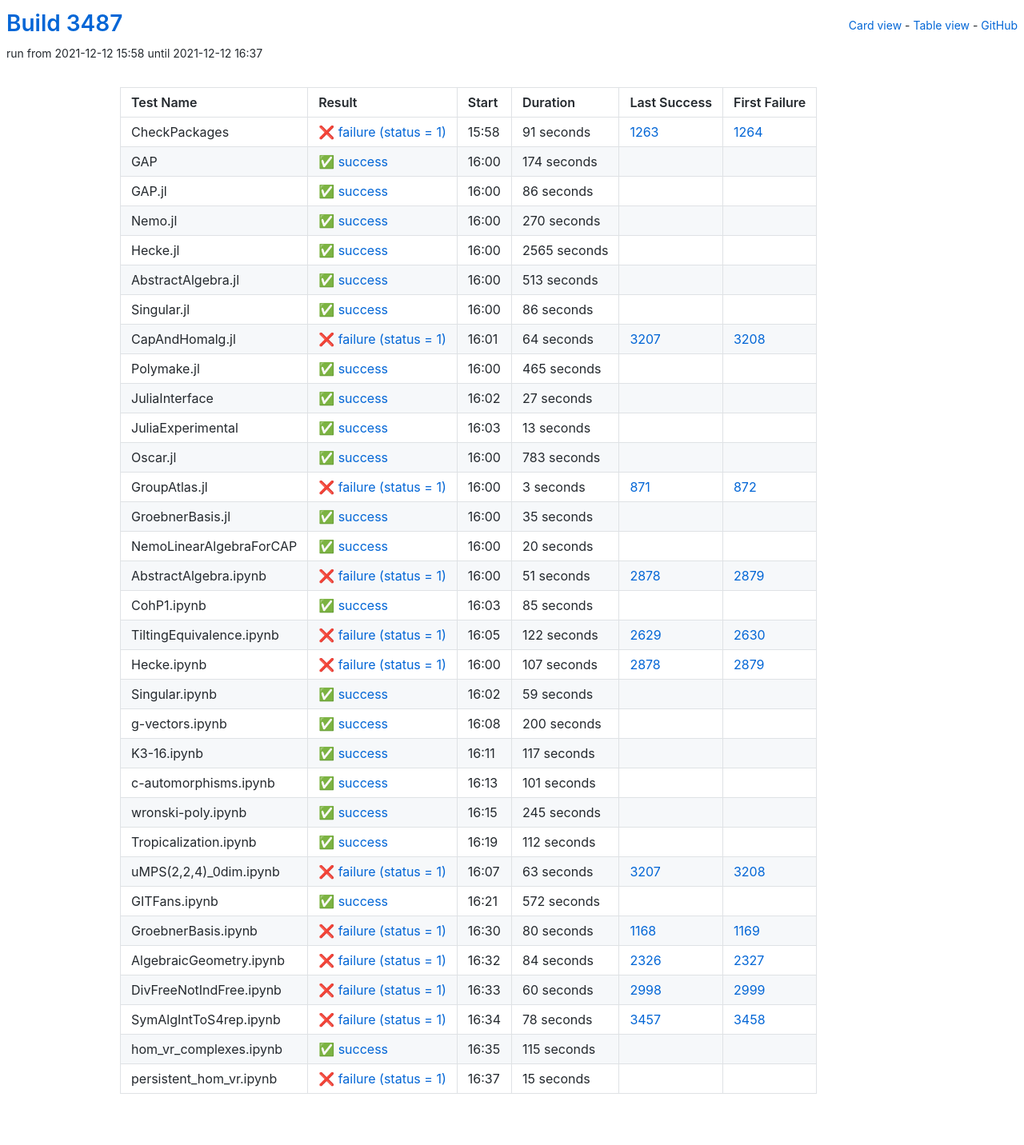
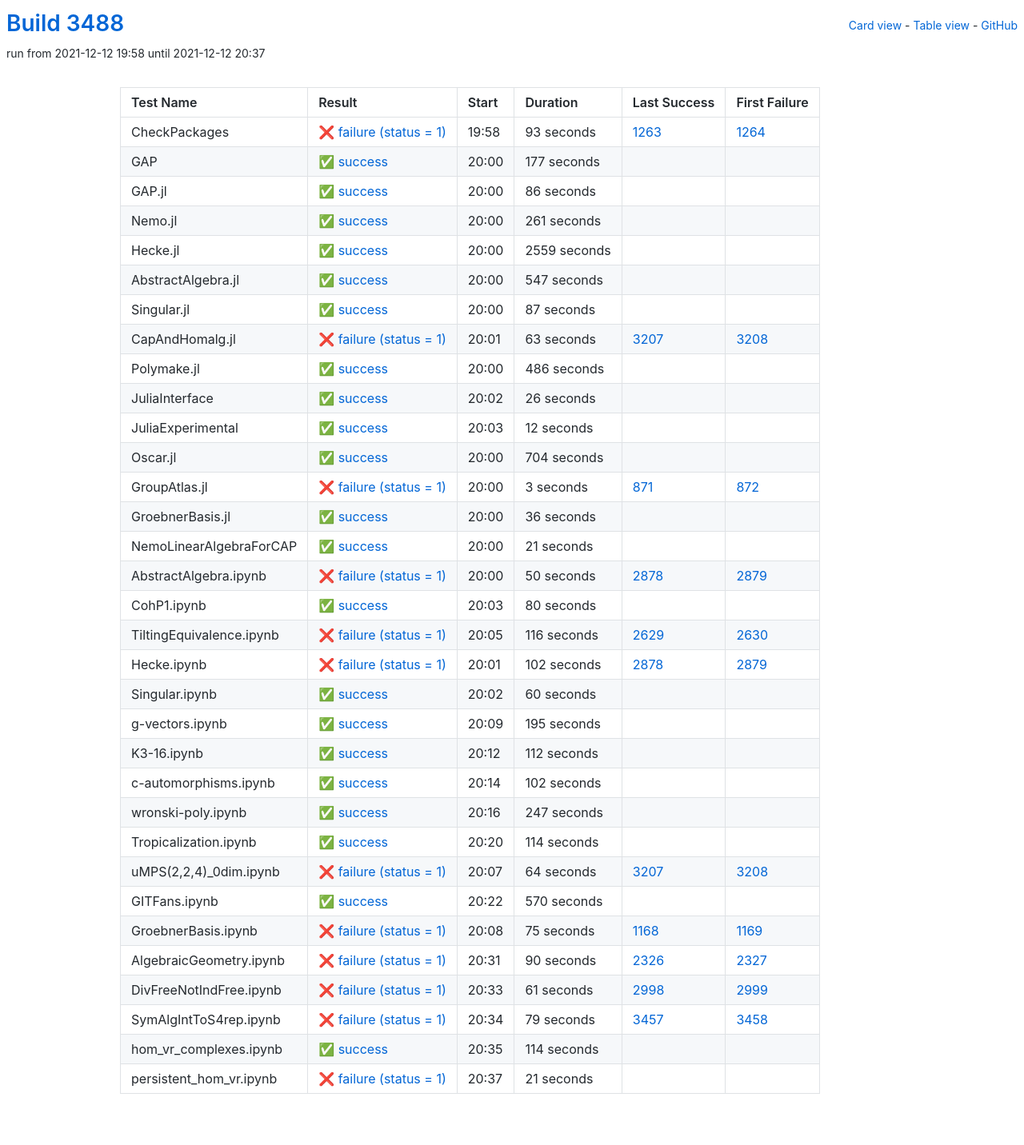
Before and after one commit to oscar-system/oscar-ci-status-stable, a Jekyll site: the page built from table.html, in a window 1280 px wide. Shown: the whole page at 80% size. Built offline with Jekyll 4.4.1, drawn with Linux system fonts in a browser that asks for light colours.

Commit message:
Build #3488

```diff
--- a/_data/ci.yml
+++ b/_data/ci.yml
@@ -1,6 +1,6 @@
 ---
-build: 3487
-build_url: https://oscarci.mathematik.uni-kl.de/job/oscar-stable/3487/
+build: 3488
+build_url: https://oscarci.mathematik.uni-kl.de/job/oscar-stable/3488/
 job: oscar-stable
 organization: oscar-system
 repo: oscar-ci-status-stable
@@ -8,32 +8,32 @@ repourl: https://github.com/oscar-system/oscar-ci-status-stable
 tests:
 - name: CheckPackages
   id: checkpackages
-  log: https://oscarci.mathematik.uni-kl.de/job/oscar-stable/3487/artifact/logs/build-3487/CheckPackages.log
-  start: 2021-12-12 15:58
+  log: https://oscarci.mathematik.uni-kl.de/job/oscar-stable/3488/artifact/logs/build-3488/CheckPackages.log
+  start: 2021-12-12 19:58
   success: false
   exitcode: 1
   status: failure
-  duration: 91
+  duration: 93
   last_success: 1263
   last_success_url: https://oscarci.mathematik.uni-kl.de/job/oscar-stable/1263/
   first_failure: 1264
   first_failure_url: https://oscarci.mathematik.uni-kl.de/job/oscar-stable/1264/
 - name: GAP
   id: gap
-  log: https://oscarci.mathematik.uni-kl.de/job/oscar-stable/3487/artifact/logs/build-3487/GAP.log
-  start: 2021-12-12 16:00
+  log: https://oscarci.mathematik.uni-kl.de/job/oscar-stable/3488/artifact/logs/build-3488/GAP.log
+  start: 2021-12-12 20:00
   success: true
   exitcode: 0
   status: success
-  duration: 174
+  duration: 177
   last_success: false
   last_success_url:
   first_failure: false
   first_failure_url:
 - name: GAP.jl
   id: gap-jl
-  log: https://oscarci.mathematik.uni-kl.de/job/oscar-stable/3487/artifact/logs/build-3487/GAP.jl.log
-  start: 2021-12-12 16:00
+  log: https://oscarci.mathematik.uni-kl.de/job/oscar-stable/3488/artifact/logs/build-3488/GAP.jl.log
+  start: 2021-12-12 20:00
   success: true
   exitcode: 0
   status: success
@@ -44,116 +44,116 @@ tests:
   first_failure_url:
 - name: Nemo.jl
   id: nemo-jl
-  log: https://oscarci.mathematik.uni-kl.de/job/oscar-stable/3487/artifact/logs/build-3487/Nemo.jl.log
-  start: 2021-12-12 16:00
+  log: https://oscarci.mathematik.uni-kl.de/job/oscar-stable/3488/artifact/logs/build-3488/Nemo.jl.log
+  start: 2021-12-12 20:00
   success: true
   exitcode: 0
   status: success
-  duration: 270
+  duration: 261
   last_success: false
   last_success_url:
   first_failure: false
   first_failure_url:
 - name: Hecke.jl
   id: hecke-jl
-  log: https://oscarci.mathematik.uni-kl.de/job/oscar-stable/3487/artifact/logs/build-3487/Hecke.jl.log
-  start: 2021-12-12 16:00
+  log: https://oscarci.mathematik.uni-kl.de/job/oscar-stable/3488/artifact/logs/build-3488/Hecke.jl.log
+  start: 2021-12-12 20:00
   success: true
   exitcode: 0
   status: success
-  duration: 2565
+  duration: 2559
   last_success: false
   last_success_url:
   first_failure: false
   first_failure_url:
 - name: AbstractAlgebra.jl
   id: abstractalgebra-jl
-  log: https://oscarci.mathematik.uni-kl.de/job/oscar-stable/3487/artifact/logs/build-3487/AbstractAlgebra.jl.log
-  start: 2021-12-12 16:00
+  log: https://oscarci.mathematik.uni-kl.de/job/oscar-stable/3488/artifact/logs/build-3488/AbstractAlgebra.jl.log
+  start: 2021-12-12 20:00
   success: true
   exitcode: 0
   status: success
-  duration: 513
+  duration: 547
   last_success: false
   last_success_url:
   first_failure: false
   first_failure_url:
 - name: Singular.jl
   id: singular-jl
-  log: https://oscarci.mathematik.uni-kl.de/job/oscar-stable/3487/artifact/logs/build-3487/Singular.jl.log
-  start: 2021-12-12 16:00
+  log: https://oscarci.mathematik.uni-kl.de/job/oscar-stable/3488/artifact/logs/build-3488/Singular.jl.log
+  start: 2021-12-12 20:00
   success: true
   exitcode: 0
   status: success
-  duration: 86
+  duration: 87
   last_success: false
   last_success_url:
   first_failure: false
   first_failure_url:
 - name: CapAndHomalg.jl
   id: capandhomalg-jl
-  log: https://oscarci.mathematik.uni-kl.de/job/oscar-stable/3487/artifact/logs/build-3487/CapAndHomalg.jl.log
-  start: 2021-12-12 16:01
+  log: https://oscarci.mathematik.uni-kl.de/job/oscar-stable/3488/artifact/logs/build-3488/CapAndHomalg.jl.log
+  start: 2021-12-12 20:01
   success: false
   exitcode: 1
   status: failure
-  duration: 64
+  duration: 63
   last_success: 3207
   last_success_url: https://oscarci.mathematik.uni-kl.de/job/oscar-stable/3207/
   first_failure: 3208
   first_failure_url: https://oscarci.mathematik.uni-kl.de/job/oscar-stable/3208/
 - name: Polymake.jl
   id: polymake-jl
-  log: https://oscarci.mathematik.uni-kl.de/job/oscar-stable/3487/artifact/logs/build-3487/Polymake.jl.log
-  start: 2021-12-12 16:00
+  log: https://oscarci.mathematik.uni-kl.de/job/oscar-stable/3488/artifact/logs/build-3488/Polymake.jl.log
+  start: 2021-12-12 20:00
   success: true
   exitcode: 0
   status: success
-  duration: 465
+  duration: 486
   last_success: false
   last_success_url:
   first_failure: false
   first_failure_url:
 - name: JuliaInterface
   id: juliainterface
-  log: https://oscarci.mathematik.uni-kl.de/job/oscar-stable/3487/artifact/logs/build-3487/JuliaInterface.log
-  start: 2021-12-12 16:02
+  log: https://oscarci.mathematik.uni-kl.de/job/oscar-stable/3488/artifact/logs/build-3488/JuliaInterface.log
+  start: 2021-12-12 20:02
   success: true
   exitcode: 0
   status: success
-  duration: 27
+  duration: 26
   last_success: false
   last_success_url:
   first_failure: false
   first_failure_url:
 - name: JuliaExperimental
   id: juliaexperimental
-  log: https://oscarci.mathematik.uni-kl.de/job/oscar-stable/3487/artifact/logs/build-3487/JuliaExperimental.log
-  start: 2021-12-12 16:03
+  log: https://oscarci.mathematik.uni-kl.de/job/oscar-stable/3488/artifact/logs/build-3488/JuliaExperimental.log
+  start: 2021-12-12 20:03
   success: true
   exitcode: 0
   status: success
-  duration: 13
+  duration: 12
   last_success: false
   last_success_url:
   first_failure: false
   first_failure_url:
 - name: Oscar.jl
   id: oscar-jl
-  log: https://oscarci.mathematik.uni-kl.de/job/oscar-stable/3487/artifact/logs/build-3487/Oscar.jl.log
-  start: 2021-12-12 16:00
+  log: https://oscarci.mathematik.uni-kl.de/job/oscar-stable/3488/artifact/logs/build-3488/Oscar.jl.log
+  start: 2021-12-12 20:00
   success: true
   exitcode: 0
   status: success
-  duration: 783
+  duration: 704
   last_success: false
   last_success_url:
   first_failure: false
   first_failure_url:
 - name: GroupAtlas.jl
   id: groupatlas-jl
-  log: https://oscarci.mathematik.uni-kl.de/job/oscar-stable/3487/artifact/logs/build-3487/GroupAtlas.jl.log
-  start: 2021-12-12 16:00
+  log: https://oscarci.mathematik.uni-kl.de/job/oscar-stable/3488/artifact/logs/build-3488/GroupAtlas.jl.log
+  start: 2021-12-12 20:00
   success: false
   exitcode: 1
   status: failure
@@ -164,140 +164,104 @@ tests:
   first_failure_url: https://oscarci.mathematik.uni-kl.de/job/oscar-stable/872/
 - name: GroebnerBasis.jl
   id: groebnerbasis-jl
-  log: https://oscarci.mathematik.uni-kl.de/job/oscar-stable/3487/artifact/logs/build-3487/GroebnerBasis.jl.log
-  start: 2021-12-12 16:00
+  log: https://oscarci.mathematik.uni-kl.de/job/oscar-stable/3488/artifact/logs/build-3488/GroebnerBasis.jl.log
+  start: 2021-12-12 20:00
   success: true
   exitcode: 0
   status: success
-  duration: 35
+  duration: 36
   last_success: false
   last_success_url:
   first_failure: false
   first_failure_url:
 - name: NemoLinearAlgebraForCAP
   id: nemolinearalgebraforcap
-  log: https://oscarci.mathematik.uni-kl.de/job/oscar-stable/3487/artifact/logs/build-3487/NemoLinearAlgebraForCAP.log
-  start: 2021-12-12 16:00
+  log: https://oscarci.mathematik.uni-kl.de/job/oscar-stable/3488/artifact/logs/build-3488/NemoLinearAlgebraForCAP.log
+  start: 2021-12-12 20:00
   success: true
   exitcode: 0
   status: success
-  duration: 20
+  duration: 21
   last_success: false
   last_success_url:
   first_failure: false
   first_failure_url:
 - name: AbstractAlgebra.ipynb
   id: abstractalgebra-ipynb
-  log: https://oscarci.mathematik.uni-kl.de/job/oscar-stable/3487/artifact/logs/build-3487/AbstractAlgebra.ipynb.log
-  start: 2021-12-12 16:00
+  log: https://oscarci.mathematik.uni-kl.de/job/oscar-stable/3488/artifact/logs/build-3488/AbstractAlgebra.ipynb.log
+  start: 2021-12-12 20:00
   success: false
   exitcode: 1
   status: failure
-  duration: 51
+  duration: 50
   last_success: 2878
   last_success_url: https://oscarci.mathematik.uni-kl.de/job/oscar-stable/2878/
   first_failure: 2879
   first_failure_url: https://oscarci.mathematik.uni-kl.de/job/oscar-stable/2879/
 - name: CohP1.ipynb
   id: cohp1-ipynb
-  log: https://oscarci.mathematik.uni-kl.de/job/oscar-stable/3487/artifact/logs/build-3487/CohP1.ipynb.log
-  start: 2021-12-12 16:03
+  log: https://oscarci.mathematik.uni-kl.de/job/oscar-stable/3488/artifact/logs/build-3488/CohP1.ipynb.log
+  start: 2021-12-12 20:03
   success: true
   exitcode: 0
   status: success
-  duration: 85
+  duration: 80
   last_success: false
   last_success_url:
   first_failure: false
   first_failure_url:
 - name: TiltingEquivalence.ipynb
   id: tiltingequivalence-ipynb
-  log: https://oscarci.mathematik.uni-kl.de/job/oscar-stable/3487/artifact/logs/build-3487/TiltingEquivalence.ipynb.log
-  start: 2021-12-12 16:05
+  log: https://oscarci.mathematik.uni-kl.de/job/oscar-stable/3488/artifact/logs/build-3488/TiltingEquivalence.ipynb.log
+  start: 2021-12-12 20:05
   success: false
   exitcode: 1
   status: failure
-  duration: 122
+  duration: 116
   last_success: 2629
   last_success_url: https://oscarci.mathematik.uni-kl.de/job/oscar-stable/2629/
   first_failure: 2630
   first_failure_url: https://oscarci.mathematik.uni-kl.de/job/oscar-stable/2630/
 - name: Hecke.ipynb
   id: hecke-ipynb
-  log: https://oscarci.mathematik.uni-kl.de/job/oscar-stable/3487/artifact/logs/build-3487/Hecke.ipynb.log
-  start: 2021-12-12 16:00
+  log: https://oscarci.mathematik.uni-kl.de/job/oscar-stable/3488/artifact/logs/build-3488/Hecke.ipynb.log
+  start: 2021-12-12 20:01
   success: false
   exitcode: 1
   status: failure
-  duration: 107
+  duration: 102
   last_success: 2878
   last_success_url: https://oscarci.mathematik.uni-kl.de/job/oscar-stable/2878/
   first_failure: 2879
   first_failure_url: https://oscarci.mathematik.uni-kl.de/job/oscar-stable/2879/
 - name: Singular.ipynb
   id: singular-ipynb
-  log: https://oscarci.mathematik.uni-kl.de/job/oscar-stable/3487/artifact/logs/build-3487/Singular.ipynb.log
-  start: 2021-12-12 16:02
+  log: https://oscarci.mathematik.uni-kl.de/job/oscar-stable/3488/artifact/logs/build-3488/Singular.ipynb.log
+  start: 2021-12-12 20:02
   success: true
   exitcode: 0
   status: success
-  duration: 59
+  duration: 60
   last_success: false
   last_success_url:
   first_failure: false
   first_failure_url:
 - name: g-vectors.ipynb
   id: g-vectors-ipynb
-  log: https://oscarci.mathematik.uni-kl.de/job/oscar-stable/3487/artifact/logs/build-3487/g-vectors.ipynb.log
-  start: 2021-12-12 16:08
+  log: https://oscarci.mathematik.uni-kl.de/job/oscar-stable/3488/artifact/logs/build-3488/g-vectors.ipynb.log
+  start: 2021-12-12 20:09
   success: true
   exitcode: 0
   status: success
-  duration: 200
+  duration: 195
   last_success: false
   last_success_url:
   first_failure: false
   first_failure_url:
 - name: K3-16.ipynb
   id: k3-16-ipynb
-  log: https://oscarci.mathematik.uni-kl.de/job/oscar-stable/3487/artifact/logs/build-3487/K3-16.ipynb.log
-  start: 2021-12-12 16:11
-  success: true
-  exitcode: 0
-  status: success
-  duration: 117
-  last_success: false
-  last_success_url:
-  first_failure: false
-  first_failure_url:
-- name: c-automorphisms.ipynb
-  id: c-automorphisms-ipynb
-  log: https://oscarci.mathematik.uni-kl.de/job/oscar-stable/3487/artifact/logs/build-3487/c-automorphisms.ipynb.log
-  start: 2021-12-12 16:13
-  success: true
-  exitcode: 0
-  status: success
-  duration: 101
-  last_success: false
-  last_success_url:
-  first_failure: false
-  first_failure_url:
-- name: wronski-poly.ipynb
-  id: wronski-poly-ipynb
-  log: https://oscarci.mathematik.uni-kl.de/job/oscar-stable/3487/artifact/logs/build-3487/wronski-poly.ipynb.log
-  start: 2021-12-12 16:15
-  success: true
-  exitcode: 0
-  status: success
-  duration: 245
-  last_success: false
-  last_success_url:
-  first_failure: false
-  first_failure_url:
-- name: Tropicalization.ipynb
-  id: tropicalization-ipynb
-  log: https://oscarci.mathematik.uni-kl.de/job/oscar-stable/3487/artifact/logs/build-3487/Tropicalization.ipynb.log
-  start: 2021-12-12 16:19
+  log: https://oscarci.mathematik.uni-kl.de/job/oscar-stable/3488/artifact/logs/build-3488/K3-16.ipynb.log
+  start: 2021-12-12 20:12
   success: true
   exitcode: 0
   status: success
@@ -306,98 +270,134 @@ tests:
   last_success_url:
   first_failure: false
   first_failure_url:
+- name: c-automorphisms.ipynb
+  id: c-automorphisms-ipynb
+  log: https://oscarci.mathematik.uni-kl.de/job/oscar-stable/3488/artifact/logs/build-3488/c-automorphisms.ipynb.log
+  start: 2021-12-12 20:14
+  success: true
+  exitcode: 0
+  status: success
+  duration: 102
+  last_success: false
+  last_success_url:
+  first_failure: false
+  first_failure_url:
+- name: wronski-poly.ipynb
+  id: wronski-poly-ipynb
+  log: https://oscarci.mathematik.uni-kl.de/job/oscar-stable/3488/artifact/logs/build-3488/wronski-poly.ipynb.log
+  start: 2021-12-12 20:16
+  success: true
+  exitcode: 0
+  status: success
+  duration: 247
+  last_success: false
+  last_success_url:
+  first_failure: false
+  first_failure_url:
+- name: Tropicalization.ipynb
+  id: tropicalization-ipynb
+  log: https://oscarci.mathematik.uni-kl.de/job/oscar-stable/3488/artifact/logs/build-3488/Tropicalization.ipynb.log
+  start: 2021-12-12 20:20
+  success: true
+  exitcode: 0
+  status: success
+  duration: 114
+  last_success: false
+  last_success_url:
+  first_failure: false
+  first_failure_url:
 - name: uMPS(2,2,4)_0dim.ipynb
   id: umps-2-2-4-0dim-ipynb
-  log: https://oscarci.mathematik.uni-kl.de/job/oscar-stable/3487/artifact/logs/build-3487/uMPS-2-2-4-_0dim.ipynb.log
-  start: 2021-12-12 16:07
+  log: https://oscarci.mathematik.uni-kl.de/job/oscar-stable/3488/artifact/logs/build-3488/uMPS-2-2-4-_0dim.ipynb.log
+  start: 2021-12-12 20:07
   success: false
   exitcode: 1
   status: failure
-  duration: 63
+  duration: 64
   last_success: 3207
   last_success_url: https://oscarci.mathematik.uni-kl.de/job/oscar-stable/3207/
   first_failure: 3208
   first_failure_url: https://oscarci.mathematik.uni-kl.de/job/oscar-stable/3208/
 - name: GITFans.ipynb
   id: gitfans-ipynb
-  log: https://oscarci.mathematik.uni-kl.de/job/oscar-stable/3487/artifact/logs/build-3487/GITFans.ipynb.log
-  start: 2021-12-12 16:21
+  log: https://oscarci.mathematik.uni-kl.de/job/oscar-stable/3488/artifact/logs/build-3488/GITFans.ipynb.log
+  start: 2021-12-12 20:22
   success: true
   exitcode: 0
   status: success
-  duration: 572
+  duration: 570
   last_success: false
   last_success_url:
   first_failure: false
   first_failure_url:
 - name: GroebnerBasis.ipynb
   id: groebnerbasis-ipynb
-  log: https://oscarci.mathematik.uni-kl.de/job/oscar-stable/3487/artifact/logs/build-3487/GroebnerBasis.ipynb.log
-  start: 2021-12-12 16:30
+  log: https://oscarci.mathematik.uni-kl.de/job/oscar-stable/3488/artifact/logs/build-3488/GroebnerBasis.ipynb.log
+  start: 2021-12-12 20:08
   success: false
   exitcode: 1
   status: failure
-  duration: 80
+  duration: 75
   last_success: 1168
   last_success_url: https://oscarci.mathematik.uni-kl.de/job/oscar-stable/1168/
   first_failure: 1169
   first_failure_url: https://oscarci.mathematik.uni-kl.de/job/oscar-stable/1169/
 - name: AlgebraicGeometry.ipynb
   id: algebraicgeometry-ipynb
-  log: https://oscarci.mathematik.uni-kl.de/job/oscar-stable/3487/artifact/logs/build-3487/AlgebraicGeometry.ipynb.log
-  start: 2021-12-12 16:32
+  log: https://oscarci.mathematik.uni-kl.de/job/oscar-stable/3488/artifact/logs/build-3488/AlgebraicGeometry.ipynb.log
+  start: 2021-12-12 20:31
   success: false
   exitcode: 1
   status: failure
-  duration: 84
+  duration: 90
   last_success: 2326
   last_success_url: https://oscarci.mathematik.uni-kl.de/job/oscar-stable/2326/
   first_failure: 2327
   first_failure_url: https://oscarci.mathematik.uni-kl.de/job/oscar-stable/2327/
 - name: DivFreeNotIndFree.ipynb
   id: divfreenotindfree-ipynb
-  log: https://oscarci.mathematik.uni-kl.de/job/oscar-stable/3487/artifact/logs/build-3487/DivFreeNotIndFree.ipynb.log
-  start: 2021-12-12 16:33
+  log: https://oscarci.mathematik.uni-kl.de/job/oscar-stable/3488/artifact/logs/build-3488/DivFreeNotIndFree.ipynb.log
+  start: 2021-12-12 20:33
   success: false
   exitcode: 1
   status: failure
-  duration: 60
+  duration: 61
   last_success: 2998
   last_success_url: https://oscarci.mathematik.uni-kl.de/job/oscar-stable/2998/
   first_failure: 2999
   first_failure_url: https://oscarci.mathematik.uni-kl.de/job/oscar-stable/2999/
 - name: SymAlgIntToS4rep.ipynb
   id: symalginttos4rep-ipynb
-  log: https://oscarci.mathematik.uni-kl.de/job/oscar-stable/3487/artifact/logs/build-3487/SymAlgIntToS4rep.ipynb.log
-  start: 2021-12-12 16:34
+  log: https://oscarci.mathematik.uni-kl.de/job/oscar-stable/3488/artifact/logs/build-3488/SymAlgIntToS4rep.ipynb.log
+  start: 2021-12-12 20:34
   success: false
   exitcode: 1
   status: failure
-  duration: 78
+  duration: 79
   last_success: 3457
   last_success_url: https://oscarci.mathematik.uni-kl.de/job/oscar-stable/3457/
   first_failure: 3458
   first_failure_url: https://oscarci.mathematik.uni-kl.de/job/oscar-stable/3458/
 - name: hom_vr_complexes.ipynb
   id: hom-vr-complexes-ipynb
-  log: https://oscarci.mathematik.uni-kl.de/job/oscar-stable/3487/artifact/logs/build-3487/hom_vr_complexes.ipynb.log
-  start: 2021-12-12 16:35
+  log: https://oscarci.mathematik.uni-kl.de/job/oscar-stable/3488/artifact/logs/build-3488/hom_vr_complexes.ipynb.log
+  start: 2021-12-12 20:35
   success: true
   exitcode: 0
   status: success
-  duration: 115
+  duration: 114
   last_success: false
   last_success_url:
   first_failure: false
   first_failure_url:
 - name: persistent_hom_vr.ipynb
   id: persistent-hom-vr-ipynb
-  log: https://oscarci.mathematik.uni-kl.de/job/oscar-stable/3487/artifact/logs/build-3487/persistent_hom_vr.ipynb.log
-  start: 2021-12-12 16:37
+  log: https://oscarci.mathematik.uni-kl.de/job/oscar-stable/3488/artifact/logs/build-3488/persistent_hom_vr.ipynb.log
+  start: 2021-12-12 20:37
   success: false
   exitcode: 1
   status: failure
-  duration: 15
+  duration: 21
   last_success: false
   last_success_url:
   first_failure: false
```
Also changed, not shown: README.md.
